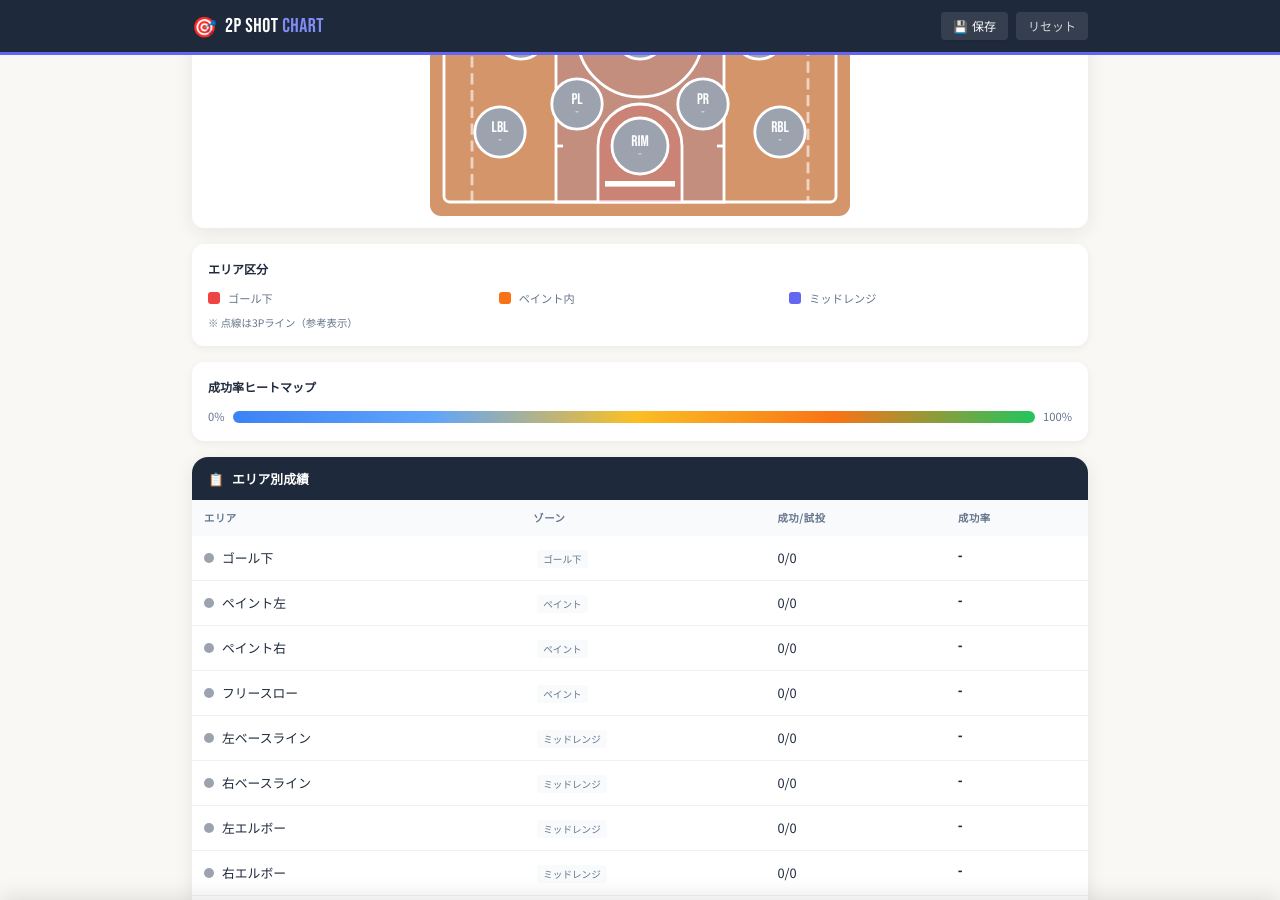
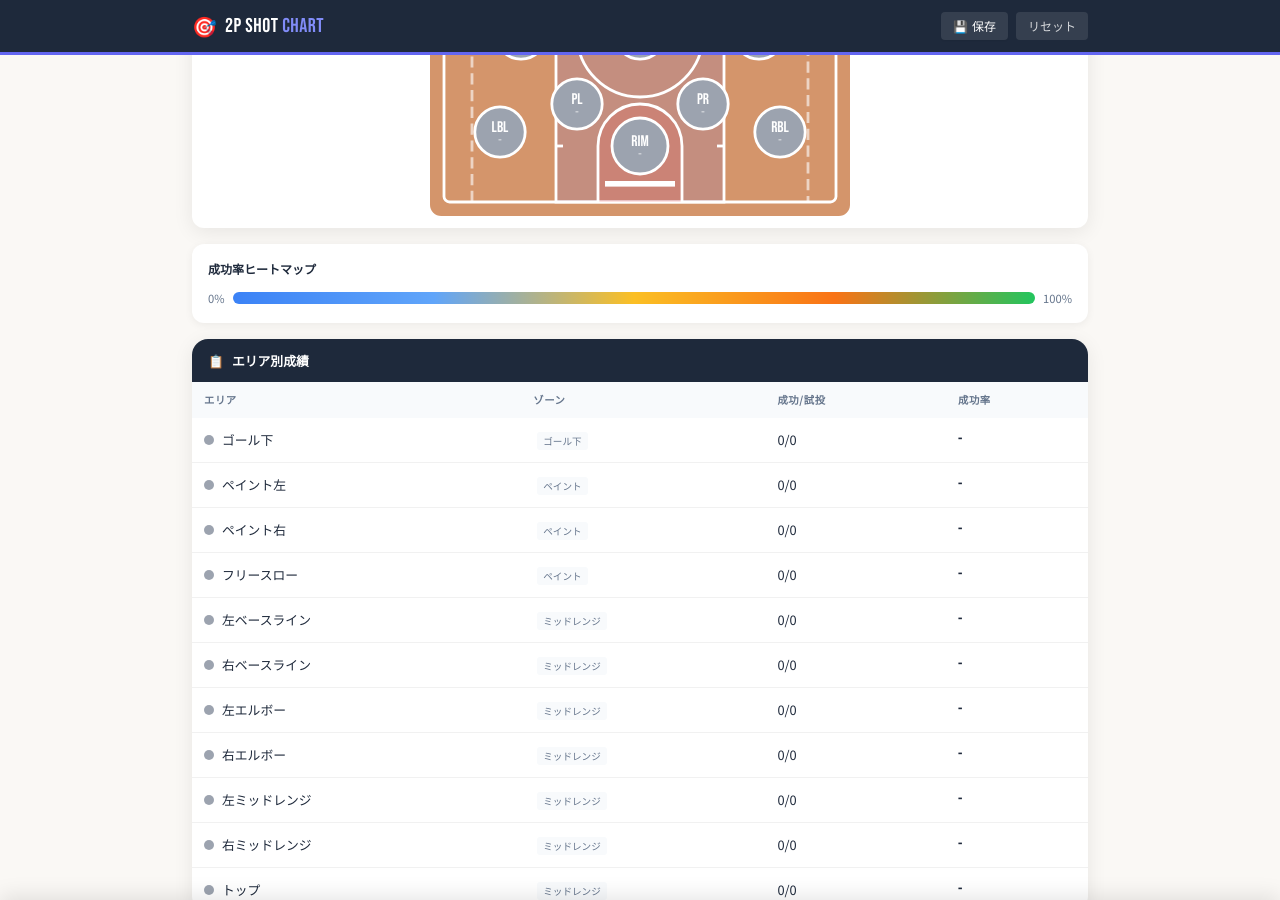
Before and after one commit to BSK-Ryo/statstoo, a Jekyll site: the page built from tools/2point-shot-chart/index.html, in a window 1280 px wide and 900 px high, scrolled down 655 px. Built offline with Jekyll 4.4.1, drawn with Linux system fonts in a browser that asks for light colours; nearby versions of some CDN libraries.

Commit message:
Update index.html

```diff
--- a/tools/2point-shot-chart/index.html
+++ b/tools/2point-shot-chart/index.html
@@ -306,16 +306,6 @@ description: 2Pシュートのエリア別成功率を記録・分析。ゴー
                 <g id="shot-spots"></g>
             </svg>
         </div>
-    </div>
-
-    <div class="zone-legend">
-        <div class="zone-legend-title">エリア区分</div>
-        <div class="zone-legend-grid">
-            <div class="zone-legend-item"><span class="zone-legend-color zone-rim"></span> ゴール下</div>
-            <div class="zone-legend-item"><span class="zone-legend-color zone-paint"></span> ペイント内</div>
-            <div class="zone-legend-item"><span class="zone-legend-color zone-mid"></span> ミッドレンジ</div>
-        </div>
-        <div style="margin-top: 0.5rem; font-size: 0.65rem; color: var(--text-muted);">※ 点線は3Pライン（参考表示）</div>
     </div>
 
     <div class="legend">
```
